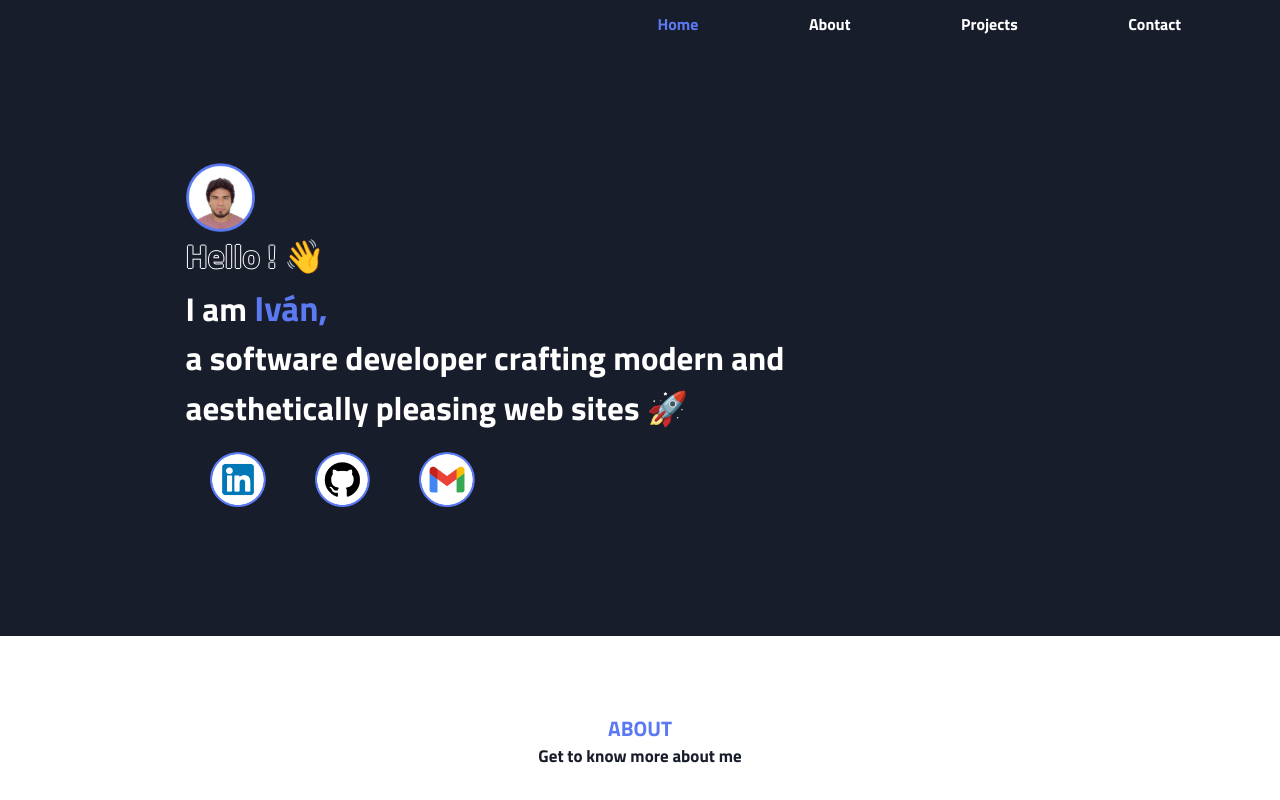
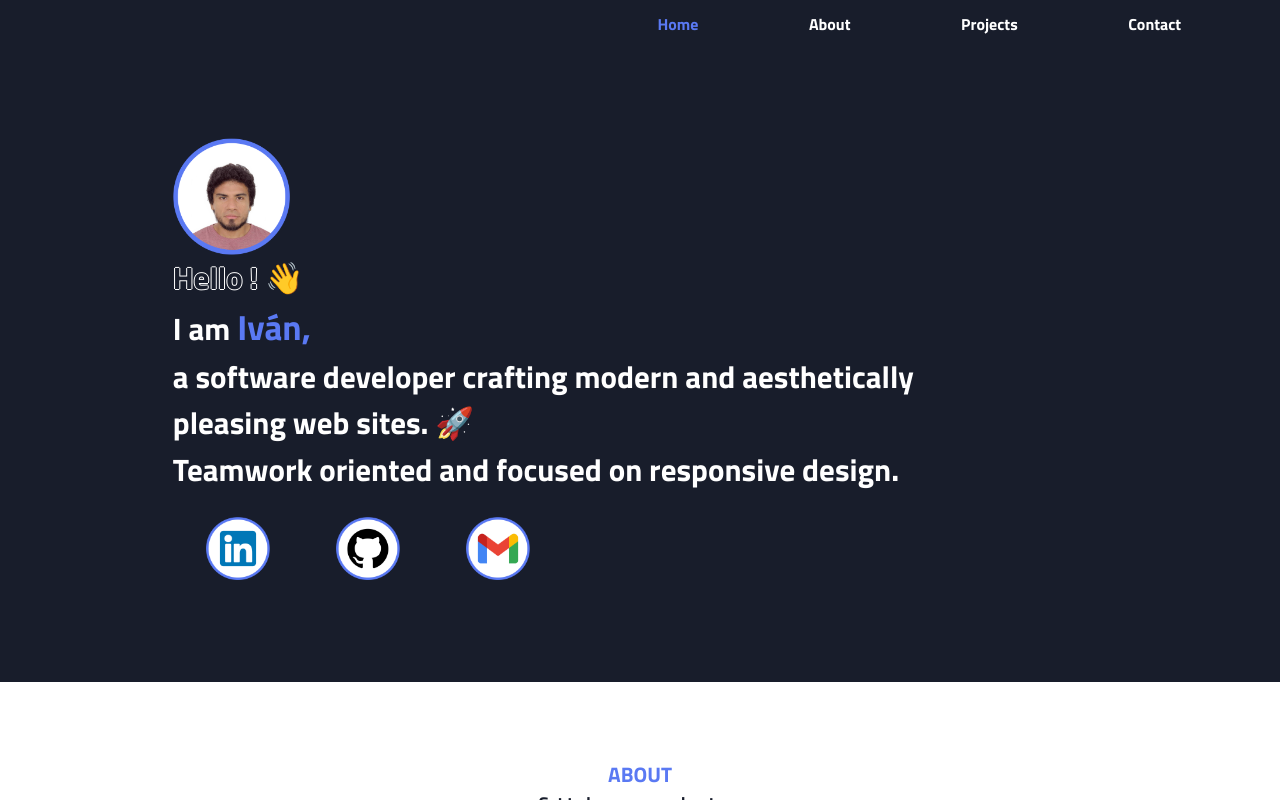
Before and after one commit to ivangonzalez224/Portfolio, a React (Vite) app: page / in a window 1280 px wide. Built offline with nearby package versions, Linux system fonts and the light colour scheme; no server answers.

Commit message:
Update the headline and the skills section

```diff
--- a/src/assets/styles/Headline.css
+++ b/src/assets/styles/Headline.css
@@ -17,7 +17,7 @@
   flex-direction: column;
   align-items: flex-start;
   margin-bottom: 9%;
-  font-size: 33px;
+  font-size: 31px;
 }
 
 #head-presentation #head-hello {
@@ -71,11 +71,11 @@
 }
 
 .head-myPic {
-  width: 11%;
+  width: 15%;
 }
 
 .head-mySocial {
-  width: 53%;
+  width: 59%;
   margin-right: 0;
 }
 
@@ -118,7 +118,7 @@
 @media (min-width: 768px) {
   .head-main {
     width: 100%;
-    padding: 9% 0;
+    padding: 7% 0;
     display: flex;
     flex-direction: row;
     justify-content: center;
@@ -126,11 +126,15 @@
   }
 
   #head-presentation {
-    width: 49%;
+    width: 61%;
     margin: 0 1% 0 0;
   }
 
   #head-photo {
-    width: 21%;
+    width: 11%;
+  }
+
+  .head-mySocial {
+    width: 49%;
   }
 }
--- a/src/components/about/About.jsx
+++ b/src/components/about/About.jsx
@@ -27,16 +27,21 @@ const About = () => (
           <li>HTML</li>
           <li>CSS</li>
           <li>JavaScript</li>
-          <li>React & Redux</li>
+          <li>TailwindCSS</li>
         </ul>
         <ul>
+          <li>React & Redux</li>
+          <li>TypeScript</li>
           <li>Bootstrap</li>
-          <li>Jest</li>
-          <li>Ruby on Rails</li>
         </ul>
         <ul>
+          <li>Ruby on Rails</li>
           <li>PostgreSQL</li>
+        </ul>
+        <ul>
           <li>Git</li>
+          <li>Vite.js</li>
+          <li>Jest</li>
         </ul>
       </div>
     </div>
--- a/src/components/head/Headline.jsx
+++ b/src/components/head/Headline.jsx
@@ -19,7 +19,10 @@ const Headline = () => (
         <span id="head-name">Iván,</span>
       </div>
       <span>
-        a software developer crafting modern and aesthetically pleasing web sites 🚀
+        a software developer crafting modern and aesthetically pleasing web sites. 🚀
+      </span>
+      <span>
+      Teamwork oriented and focused on responsive design.
       </span>
       <div className="head-imgDiv head-imgSocial">
         <a className="socialLinks" href="https://www.linkedin.com/in/iv%C3%A1n-gonzalez/" target="_blank" rel="noreferrer">
```
